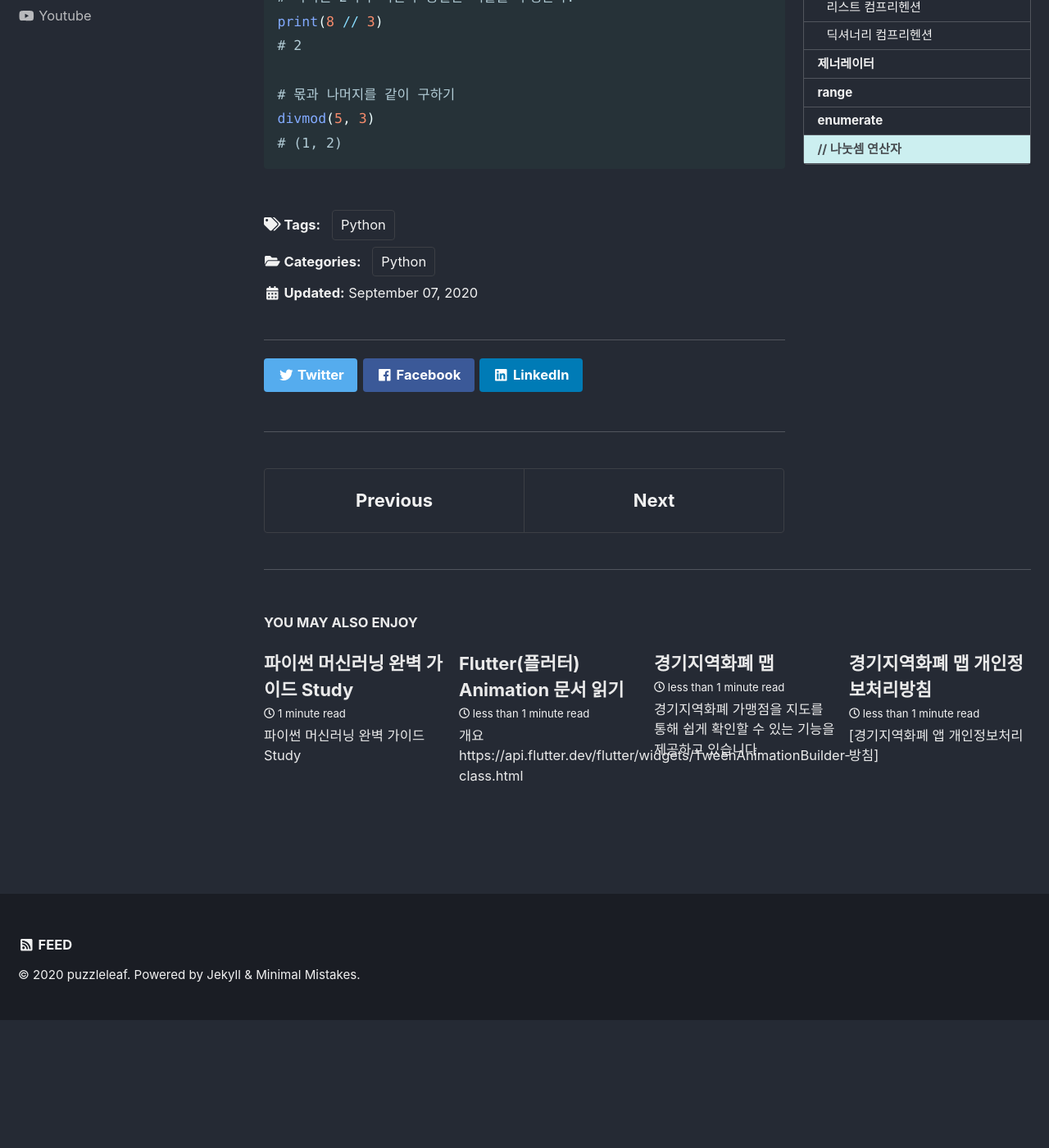
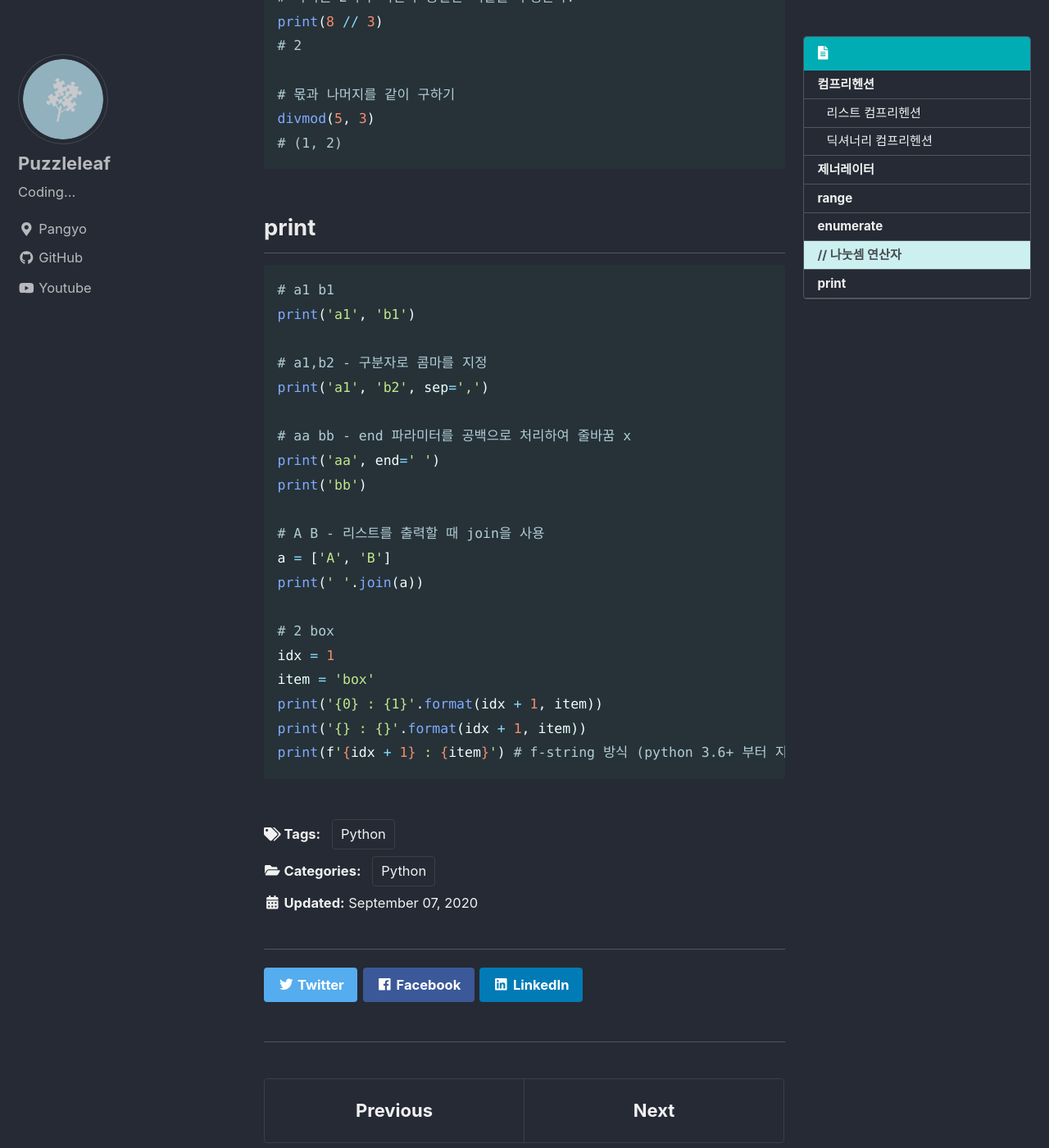
Before and after one commit to puzzleleaf/PuzzleLeaf.github.io, a Jekyll site: the page built from _posts/2020-09-07-python.md, in a window 1280 px wide and 1400 px high, scrolled down 3648 px. Shown: the whole window at 82% size. Built offline with Jekyll 4.4.1, drawn with Linux system fonts in a browser that asks for light colours; cached includes are drawn as plain includes; before the commit the page ends 4893 px from its top, so only the background shows below that; some of the changed text lies outside the part shown.

Commit message:
python print

```diff
--- a/_posts/2020-09-07-python.md
+++ b/_posts/2020-09-07-python.md
@@ -114,3 +114,27 @@ print(8 // 3)
 divmod(5, 3)
 # (1, 2)
 ~~~
+
+## print
+~~~python
+# a1 b1
+print('a1', 'b1')
+
+# a1,b2 - 구분자로 콤마를 지정
+print('a1', 'b2', sep=',')
+
+# aa bb - end 파라미터를 공백으로 처리하여 줄바꿈 x
+print('aa', end=' ')
+print('bb')
+
+# A B - 리스트를 출력할 때 join을 사용
+a = ['A', 'B']
+print(' '.join(a))
+
+# 2 box
+idx = 1
+item = 'box'
+print('{0} : {1}'.format(idx + 1, item))
+print('{} : {}'.format(idx + 1, item))
+print(f'{idx + 1} : {item}') # f-string 방식 (python 3.6+ 부터 지원)
+~~~
```
